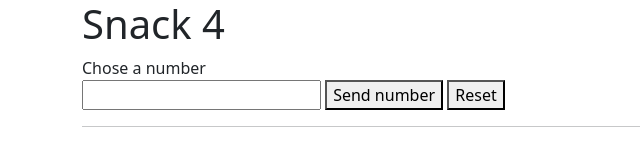
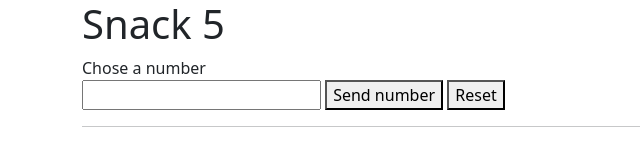
Before and after one commit to TizianoN/snacks-3, a plain HTML site: page snack-5-dom/index.html in a window 1280 px wide. Shown: the full height of the page, 0-640 px from the left. Drawn offline with nearby package versions, Linux system fonts and the light colour scheme.

Commit message:
fix title

```diff
--- a/snack-5-dom/index.html
+++ b/snack-5-dom/index.html
@@ -8,7 +8,7 @@
 	<meta name="viewport" content="width=device-width, initial-scale=1.0">
 
 	<!-- TITLE -->
-	<title>Snack 4</title>
+	<title>Snack 5</title>
 
 	<!-- BOOTSTRAP -->
 	<link href="https://cdn.jsdelivr.net/npm/bootstrap@5.2.3/dist/css/bootstrap.min.css" rel="stylesheet"
@@ -23,7 +23,7 @@
 
 <body>
 	<div class="container">
-		<h1>Snack 4</h1>
+		<h1>Snack 5</h1>
 
 		<label>
 			Chose a number
```
Also changed, not shown: snack-5-logic/index.html (+2 -2 lines).
